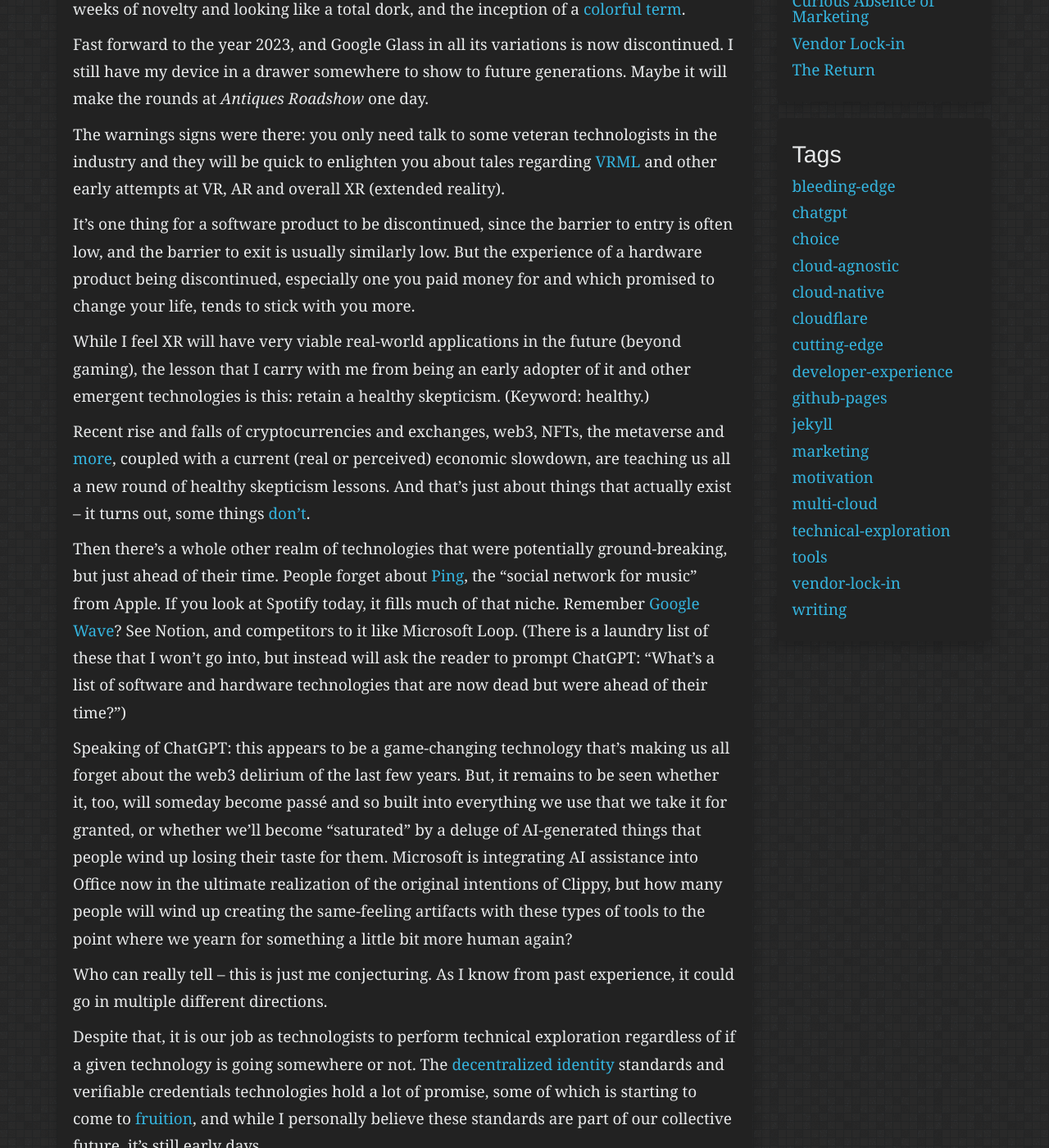
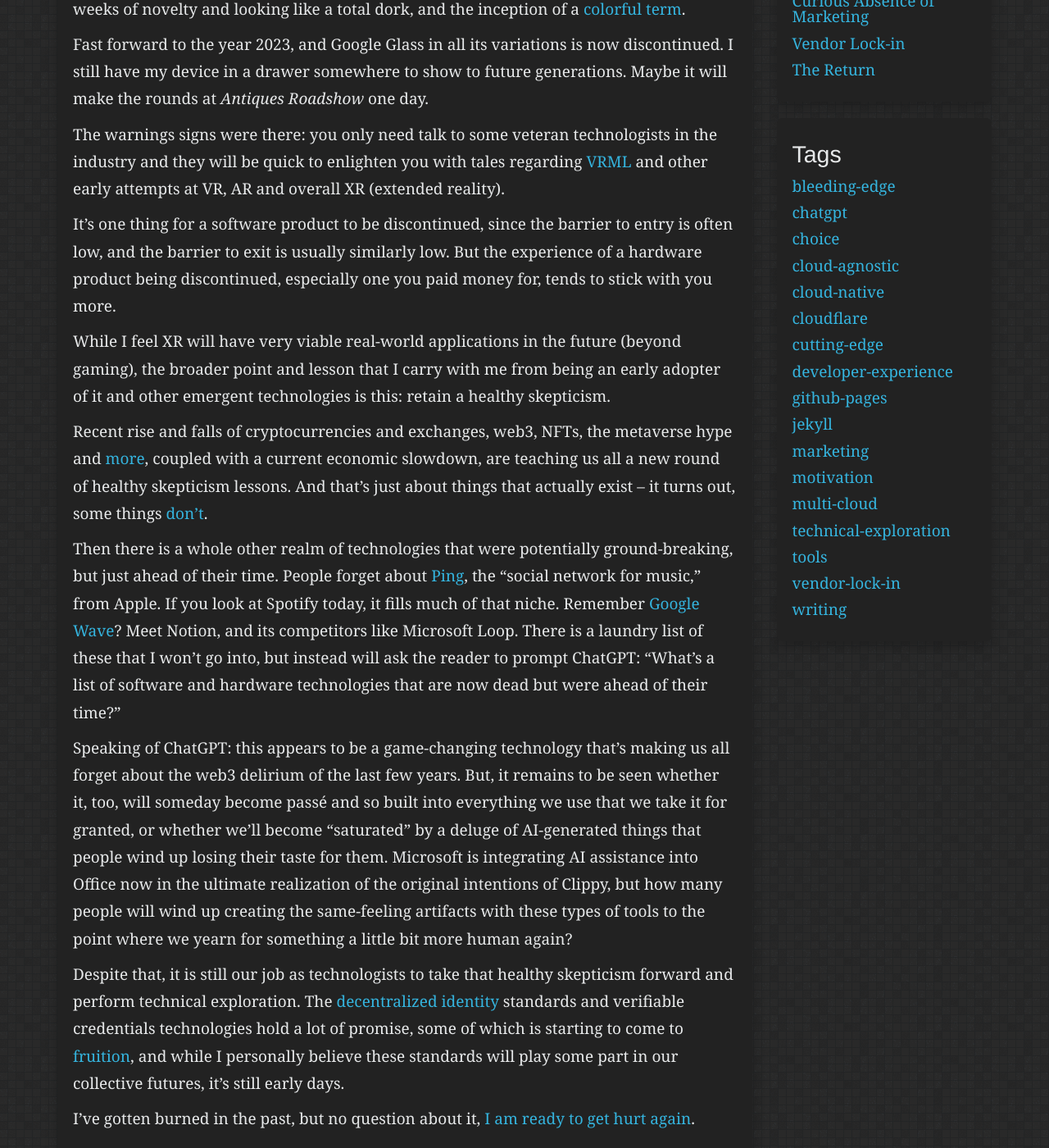
Before and after one commit to ryanspletzer/ryanspletzer.github.io, a Jekyll site: the page built from _posts/2023-04-19-getting-burned.md, in a window 1280 px wide and 1400 px high, scrolled down 453 px. Shown: the whole window at 82% size. Built offline with Jekyll 4.4.1, drawn with Linux system fonts in a browser that asks for light colours; some of the changed text lies outside the part shown.

Commit message:
Update 2023-04-19-getting-burned.md

```diff
--- a/_posts/2023-04-19-getting-burned.md
+++ b/_posts/2023-04-19-getting-burned.md
@@ -24,28 +24,28 @@ Fast forward to the year 2023, and Google Glass in all its variations is now dis
 drawer somewhere to show to future generations. Maybe it will make the rounds at _Antiques Roadshow_ one day.
 
 The warnings signs were there: you only need talk to some veteran technologists in the industry and they will be quick
-to enlighten you about tales regarding [VRML](https://en.wikipedia.org/wiki/VRML) and other early attempts at VR, AR
-and overall XR (extended reality).
+to enlighten you with tales regarding [VRML](https://en.wikipedia.org/wiki/VRML) and other early attempts at VR, AR and
+overall XR (extended reality).
 
 It's one thing for a software product to be discontinued, since the barrier to entry is often low, and the barrier to
 exit is usually similarly low. But the experience of a hardware product being discontinued, especially one you paid
-money for and which promised to change your life, tends to stick with you more.
+money for, tends to stick with you more.
 
-While I feel XR will have very viable real-world applications in the future (beyond gaming), the lesson that I carry
-with me from being an early adopter of it and other emergent technologies is this: retain a healthy skepticism.
-(Keyword: healthy.)
+While I feel XR will have very viable real-world applications in the future (beyond gaming), the broader point and
+lesson that I carry with me from being an early adopter of it and other emergent technologies is this: retain a healthy
+skepticism.
 
-Recent rise and falls of cryptocurrencies and exchanges, web3, NFTs, the metaverse and
-[more](https://en.wikipedia.org/wiki/FTX), coupled with a current (real or perceived) economic slowdown, are teaching
-us all a new round of healthy skepticism lessons. And that's just about things that actually exist -- it turns out,
-some things [don't](https://en.wikipedia.org/wiki/Theranos).
+Recent rise and falls of cryptocurrencies and exchanges, web3, NFTs, the metaverse hype and
+[more](https://en.wikipedia.org/wiki/FTX), coupled with a current economic slowdown, are teaching us all a new round
+of healthy skepticism lessons. And that's just about things that actually exist -- it turns out, some things
+[don't](https://en.wikipedia.org/wiki/Theranos).
 
-Then there's a whole other realm of technologies that were potentially ground-breaking, but just ahead of their time.
-People forget about [Ping](https://en.wikipedia.org/wiki/ITunes_Ping), the "social network for music" from Apple. If
+Then there is a whole other realm of technologies that were potentially ground-breaking, but just ahead of their time.
+People forget about [Ping](https://en.wikipedia.org/wiki/ITunes_Ping), the "social network for music," from Apple. If
 you look at Spotify today, it fills much of that niche. Remember
-[Google Wave](https://en.wikipedia.org/wiki/Google_Wave)? See Notion, and competitors to it like Microsoft Loop.
-(There is a laundry list of these that I won't go into, but instead will ask the reader to prompt ChatGPT: "What's a
-list of software and hardware technologies that are now dead but were ahead of their time?")
+[Google Wave](https://en.wikipedia.org/wiki/Google_Wave)? Meet Notion, and its competitors like Microsoft Loop.
+There is a laundry list of these that I won't go into, but instead will ask the reader to prompt ChatGPT: "What's a
+list of software and hardware technologies that are now dead but were ahead of their time?"
 
 Speaking of ChatGPT: this appears to be a game-changing technology that's making us all forget about the web3 delirium
 of the last few years. But, it remains to be seen whether it, too, will someday become passé and so built into
@@ -54,13 +54,11 @@ that people wind up losing their taste for them. Microsoft is integrating AI ass
 realization of the original intentions of Clippy, but how many people will wind up creating the same-feeling artifacts
 with these types of tools to the point where we yearn for something a little bit more human again?
 
-Who can really tell -- this is just me conjecturing. As I know from past experience, it could go in multiple different
-directions.
+Despite that, it is still our job as technologists to take that healthy skepticism forward and perform technical
+exploration. The [decentralized identity](https://identity.foundation/) standards and verifiable credentials
+technologies hold a lot of promise, some of which is starting to come to
+[fruition](https://www.linkedin.com/pulse/linkedins-new-verification-features-include-clear-entra-rodriguez), and while
+I personally believe these standards will play some part in our collective futures, it's still early days.
 
-Despite that, it is our job as technologists to perform technical exploration regardless of if a given
-technology is going somewhere or not. The [decentralized identity](https://identity.foundation/) standards and
-verifiable credentials technologies hold a lot of promise, some of which is starting to come to
-[fruition](https://www.linkedin.com/pulse/linkedins-new-verification-features-include-clear-entra-rodriguez), and while
-I personally believe these standards are part of our collective future, it's still early days.
-
-No question about it, [I am ready to get hurt again](https://tvgag.com/gag/no-question-about-it/).
+I've gotten burned in the past, but no question about it,
+[I am ready to get hurt again](https://tvgag.com/gag/no-question-about-it/).
```
